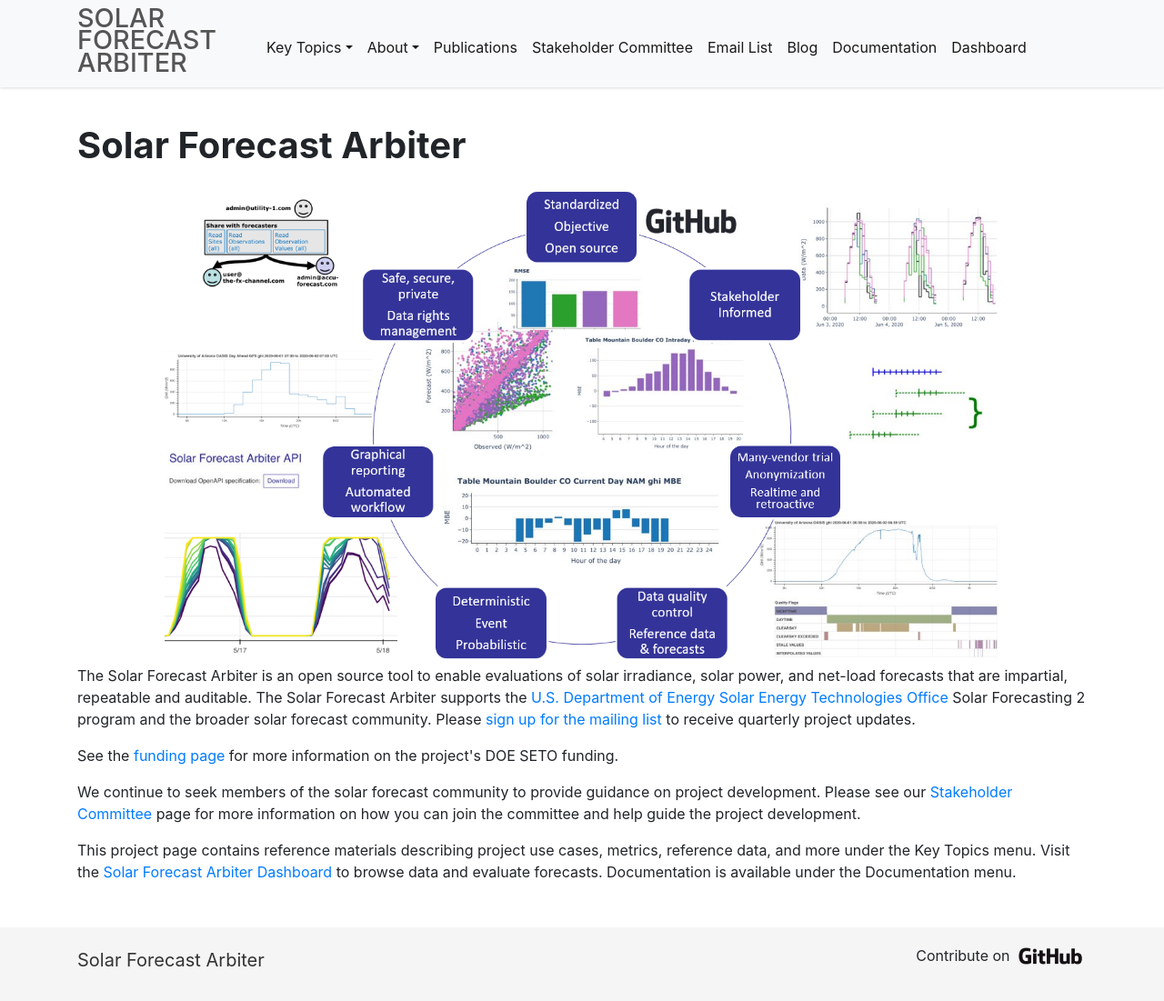
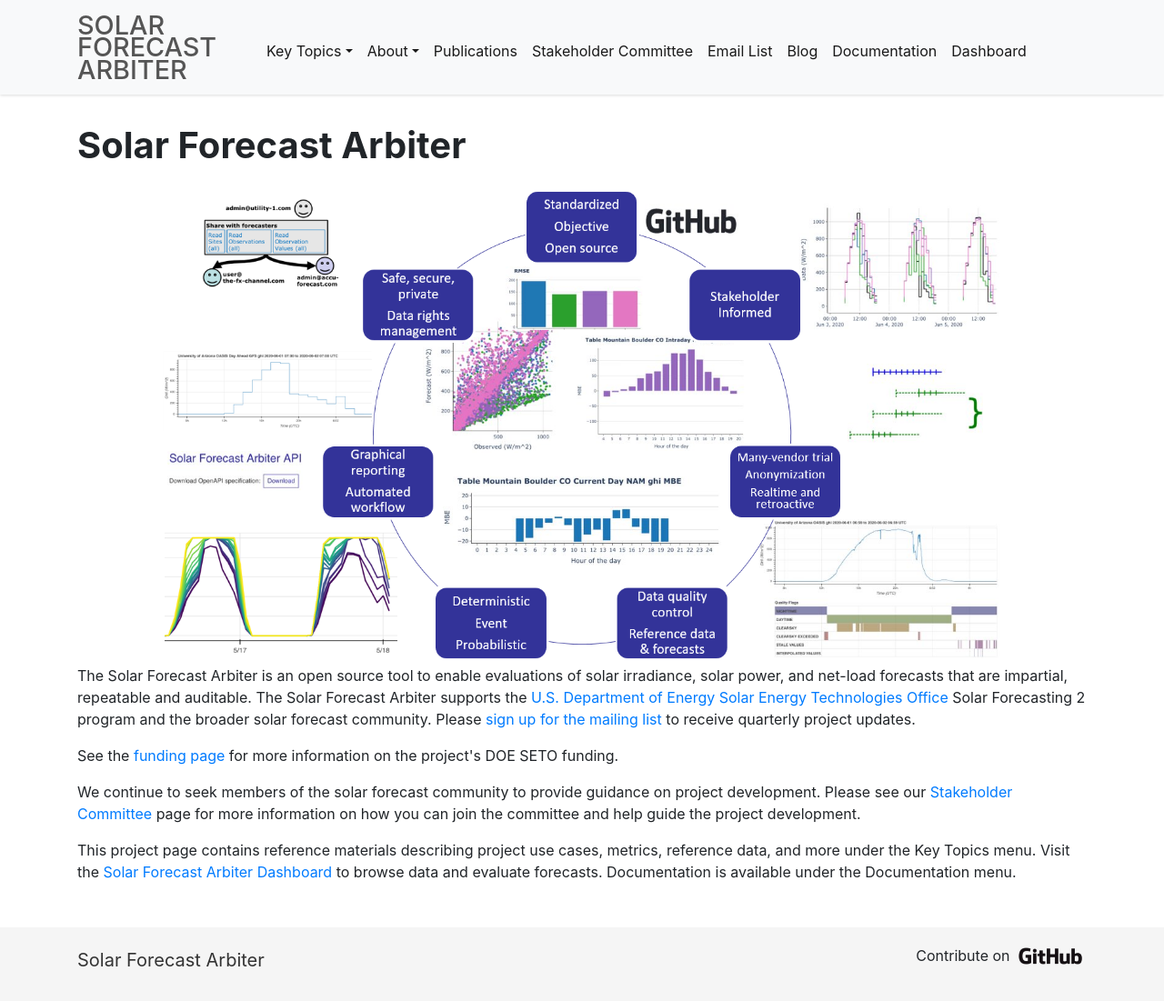
Before and after one commit to SolarArbiter/SolarArbiter.github.io, a Jekyll site: the page built from index.html, in a window 1280 px wide and 1101 px high. Shown: the whole window at 91% size. Built offline with Jekyll 4.4.1, drawn with Linux system fonts in a browser that asks for light colours.

Commit message:
match top and bottom logo margin for nav centering

```diff
--- a/css/styles.css
+++ b/css/styles.css
@@ -41,7 +41,7 @@
   text-transform: uppercase;
   line-height: .85;
   font-weight: 500;
-  margin-top: 0;
+  margin-top: .5rem;
 }
 .logo-wrap a{
         color: #555;
```
